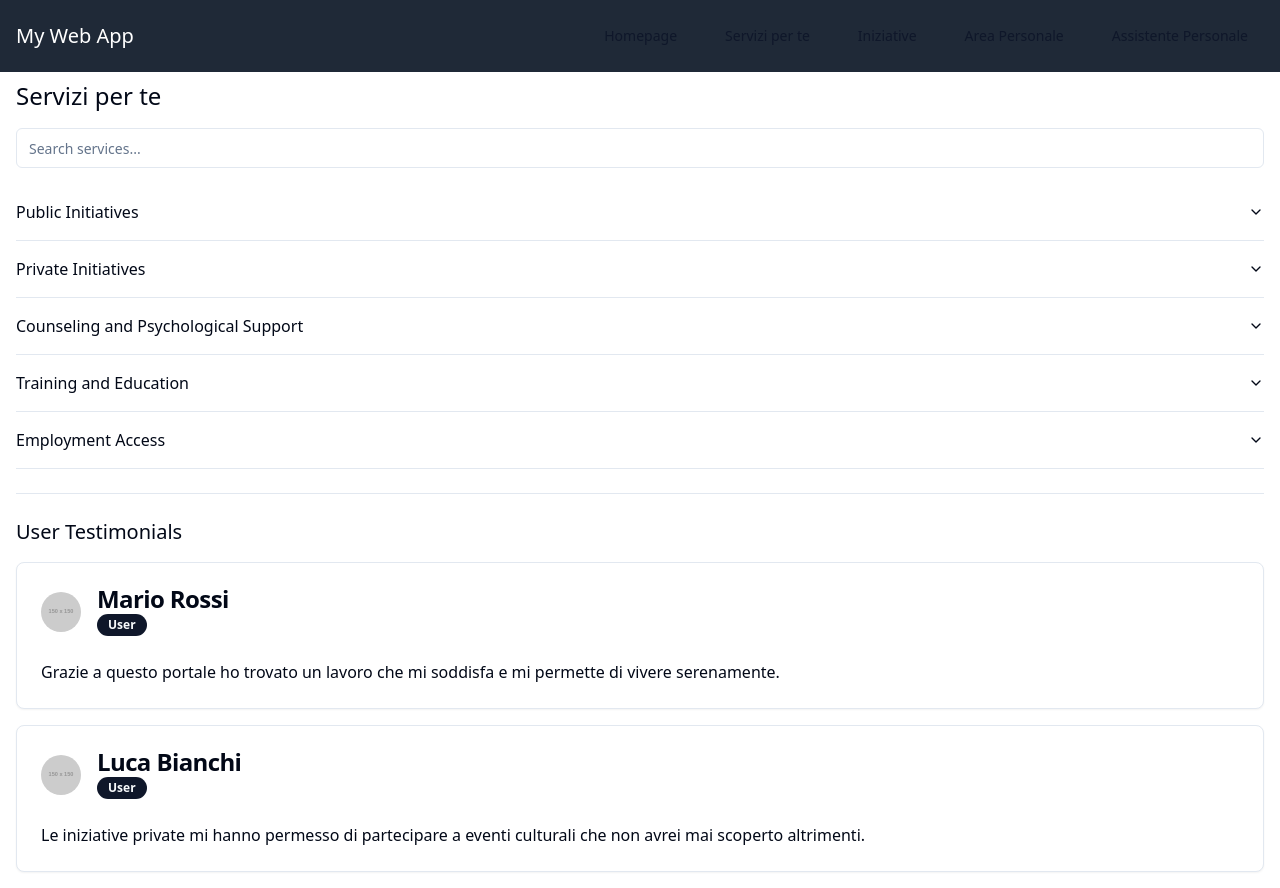
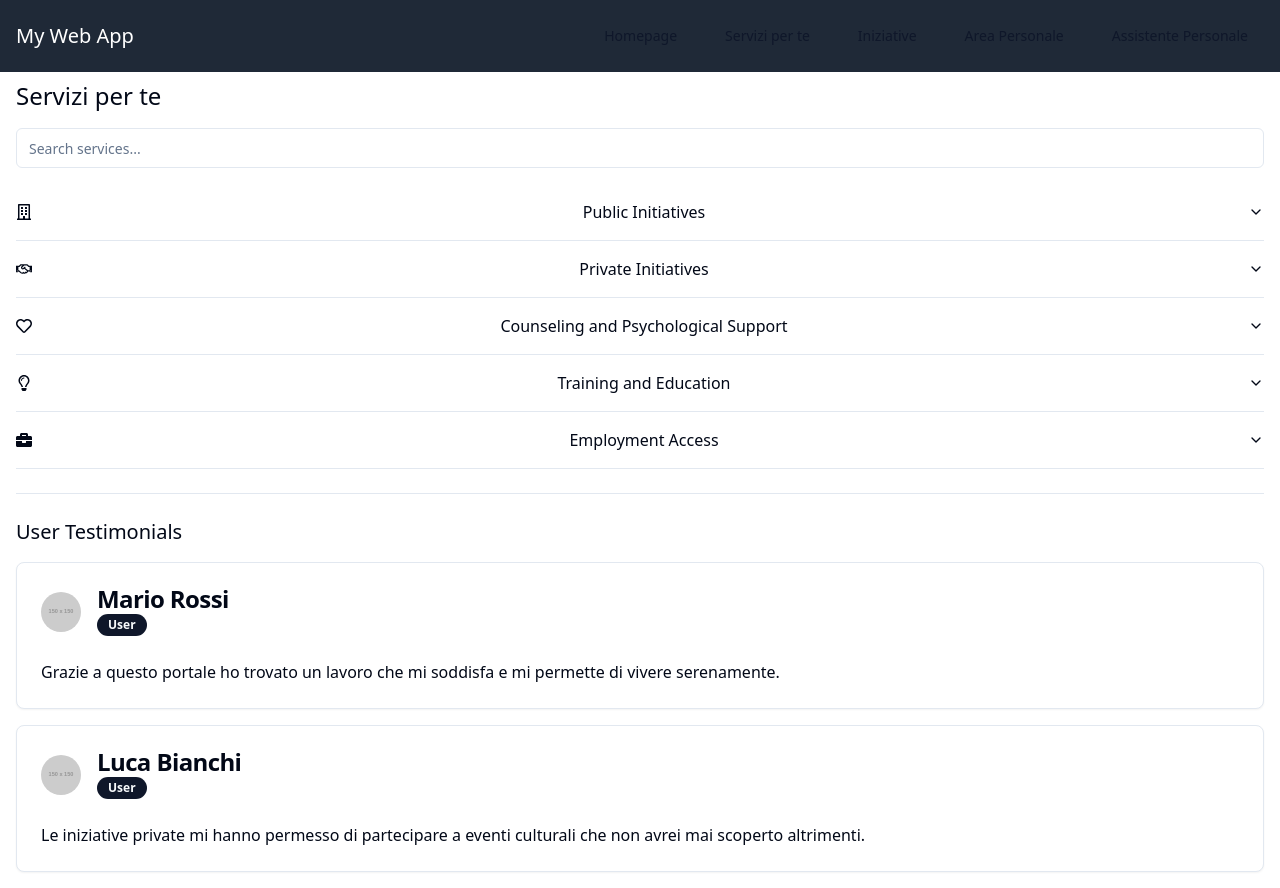
Before and after one commit to GPT-Engineer-App/personal-assistant-hub, a React (Vite) app: page /servizi in a window 1280 px wide. Built offline with nearby package versions, Linux system fonts and the light colour scheme.

Commit message:
Added relevant icons to each service category in the "Servizi per te" section.

```diff
--- a/package.json
+++ b/package.json
@@ -51,6 +51,7 @@
     "react-day-picker": "^8.10.1",
     "react-dom": "^18.2.0",
     "react-hook-form": "^7.52.0",
+    "react-icons": "^4.12.0",
     "react-resizable-panels": "^2.0.19",
     "react-router-dom": "^6.23.1",
     "sonner": "^1.5.0",
--- a/src/pages/Servizi.jsx
+++ b/src/pages/Servizi.jsx
@@ -7,6 +7,7 @@ import { Badge } from "@/components/ui/badge";
 import { Avatar, AvatarFallback, AvatarImage } from "@/components/ui/avatar";
 import { Link } from "react-router-dom";
 import { Button } from "@/components/ui/button";
+import { FaRegBuilding, FaRegHandshake, FaRegHeart, FaRegLightbulb, FaBriefcase } from "react-icons/fa";
 
 const testimonials = [
   {
@@ -51,35 +52,45 @@ const Servizi = () => {
         <Input placeholder="Search services..." className="mb-4" />
         <Accordion type="single" collapsible>
           <AccordionItem value="public-initiatives">
-            <AccordionTrigger>Public Initiatives</AccordionTrigger>
+            <AccordionTrigger>
+              <FaRegBuilding className="mr-2" /> Public Initiatives
+            </AccordionTrigger>
             <AccordionContent>
               <p>Access to information and services related to public benefits, including disability allowances, bonuses, and other government-provided support.</p>
               <Button variant="outline" className="mt-2">Learn More</Button>
             </AccordionContent>
           </AccordionItem>
           <AccordionItem value="private-initiatives">
-            <AccordionTrigger>Private Initiatives</AccordionTrigger>
+            <AccordionTrigger>
+              <FaRegHandshake className="mr-2" /> Private Initiatives
+            </AccordionTrigger>
             <AccordionContent>
               <p>Information and access to private sector initiatives such as cultural events, sports activities, hospitality services, and transportation options that cater to people with disabilities.</p>
               <Button variant="outline" className="mt-2">Learn More</Button>
             </AccordionContent>
           </AccordionItem>
           <AccordionItem value="counseling-support">
-            <AccordionTrigger>Counseling and Psychological Support</AccordionTrigger>
+            <AccordionTrigger>
+              <FaRegHeart className="mr-2" /> Counseling and Psychological Support
+            </AccordionTrigger>
             <AccordionContent>
               <p>Access to counseling services and psychological support to help individuals cope with their disabilities and improve their mental well-being.</p>
               <Button variant="outline" className="mt-2">Learn More</Button>
             </AccordionContent>
           </AccordionItem>
           <AccordionItem value="training-education">
-            <AccordionTrigger>Training and Education</AccordionTrigger>
+            <AccordionTrigger>
+              <FaRegLightbulb className="mr-2" /> Training and Education
+            </AccordionTrigger>
             <AccordionContent>
               <p>Resources and opportunities for training and educational programs to enhance skills and knowledge, tailored specifically for people with disabilities.</p>
               <Button variant="outline" className="mt-2">Learn More</Button>
             </AccordionContent>
           </AccordionItem>
           <AccordionItem value="employment-access">
-            <AccordionTrigger>Employment Access</AccordionTrigger>
+            <AccordionTrigger>
+              <FaBriefcase className="mr-2" /> Employment Access
+            </AccordionTrigger>
             <AccordionContent>
               <p>Assistance with finding and applying for jobs, including job listings, resume building, and interview preparation, aimed at improving employment opportunities for people with disabilities.</p>
               <Button variant="outline" className="mt-2">Learn More</Button>
```
Also changed, not shown: 1 other file (tests, documents, lock files or other folders).
